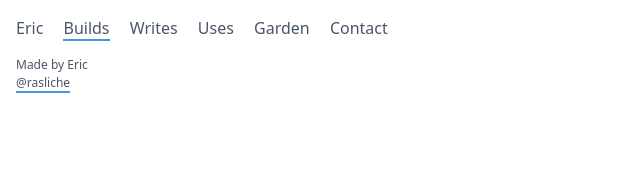
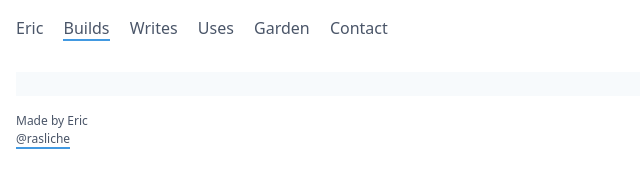
Before and after one commit to rasliche/ericraslich, an Eleventy site: page src/site/projects/four-card-feature.njk in a window 1280 px wide. Shown: the whole page, without its empty margins (0-640 px from the left). Built offline with nearby package versions, Linux system fonts and the light colour scheme; Eleventy itself is replaced by a stand-in of ours; files that its build step writes are made by us from their sources; what gitlog would draw is missing.

Commit message:
Set up project section

```diff
--- a/src/site/projects/four-card-feature.njk
+++ b/src/site/projects/four-card-feature.njk
@@ -1,3 +1,5 @@
 ---
 title: Four Card Feature Section
 ---
+<div class="mt-8 p-3 bg-gray-100">
+</div>
```
